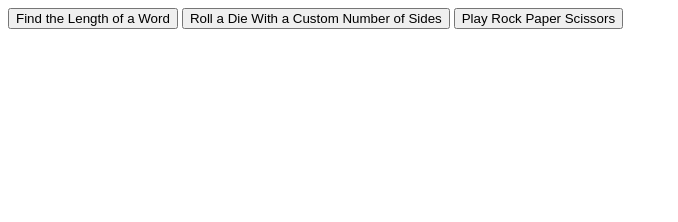
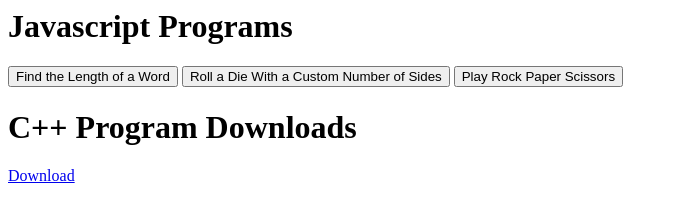
Before and after one commit to andstu/andstu.github.io, a plain HTML site: page index.html in a window 1280 px wide. Shown: the whole page, without its empty margins (0-678 px from the left). Drawn offline with Linux system fonts and the light colour scheme.

Commit message:
Added Downloads

```diff
--- a/index.html
+++ b/index.html
@@ -1,4 +1,5 @@
 <html>
+<title> Andstu's Website </title>
 <head>
 <script type="text/javascript">
 var lengthTester = function () {
@@ -70,9 +71,14 @@ var compare = function (choice1, choice2) {
 </head>
 
 <body>
+<h1> Javascript Programs </h1>
 <button onclick="lengthTester()">Find the Length of a Word</button>
 <button onclick="die()">Roll a Die With a Custom Number of Sides</button>
 <button onclick="RockPaperScissors()">Play Rock Paper Scissors</button>
+
+<h1> C++ Program Downloads </h1>
+
+<a href="C:\Programs\Guess.exe" download="Download My Guessing Game">Download</a>
 
 
 
```
